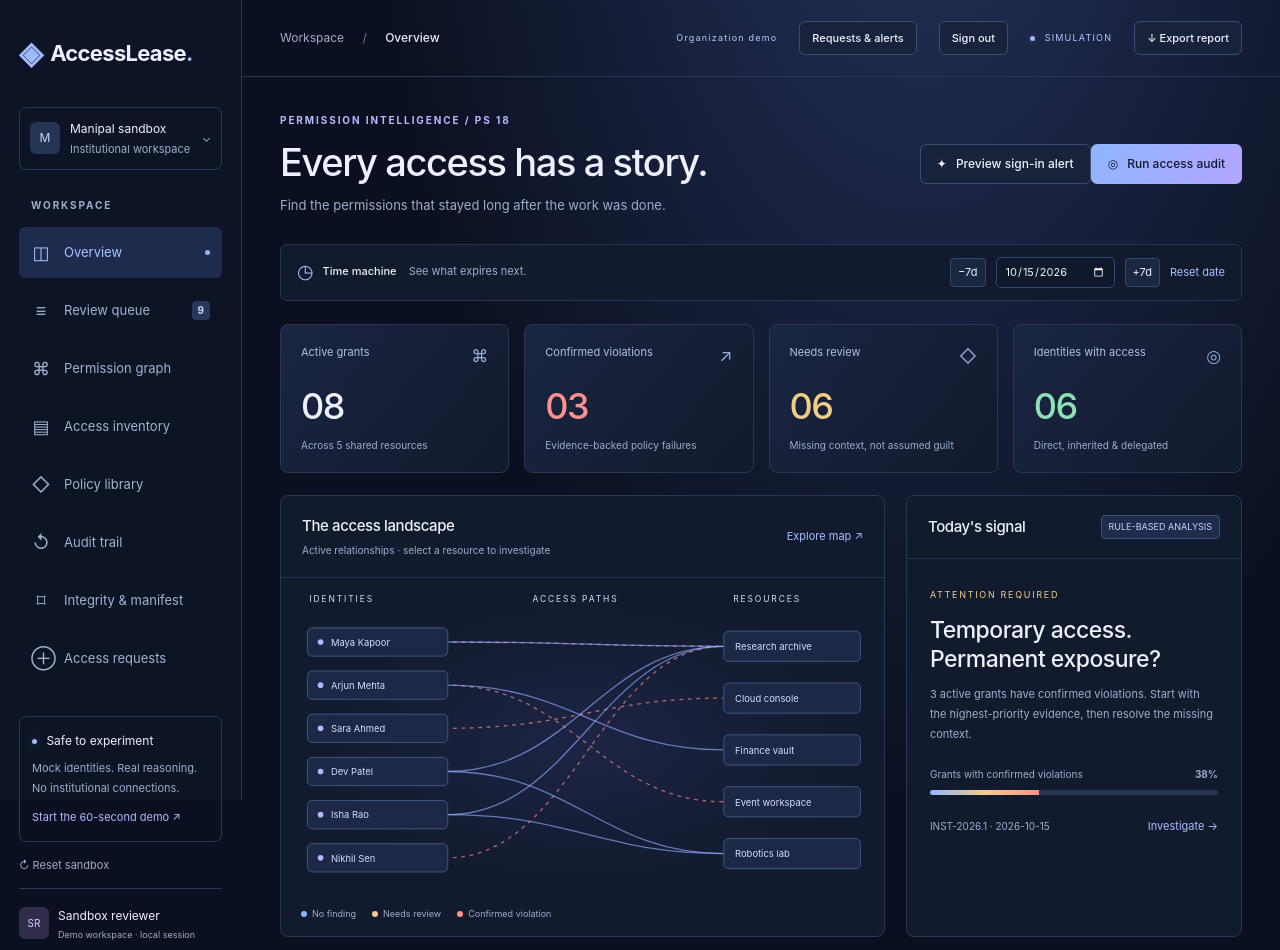
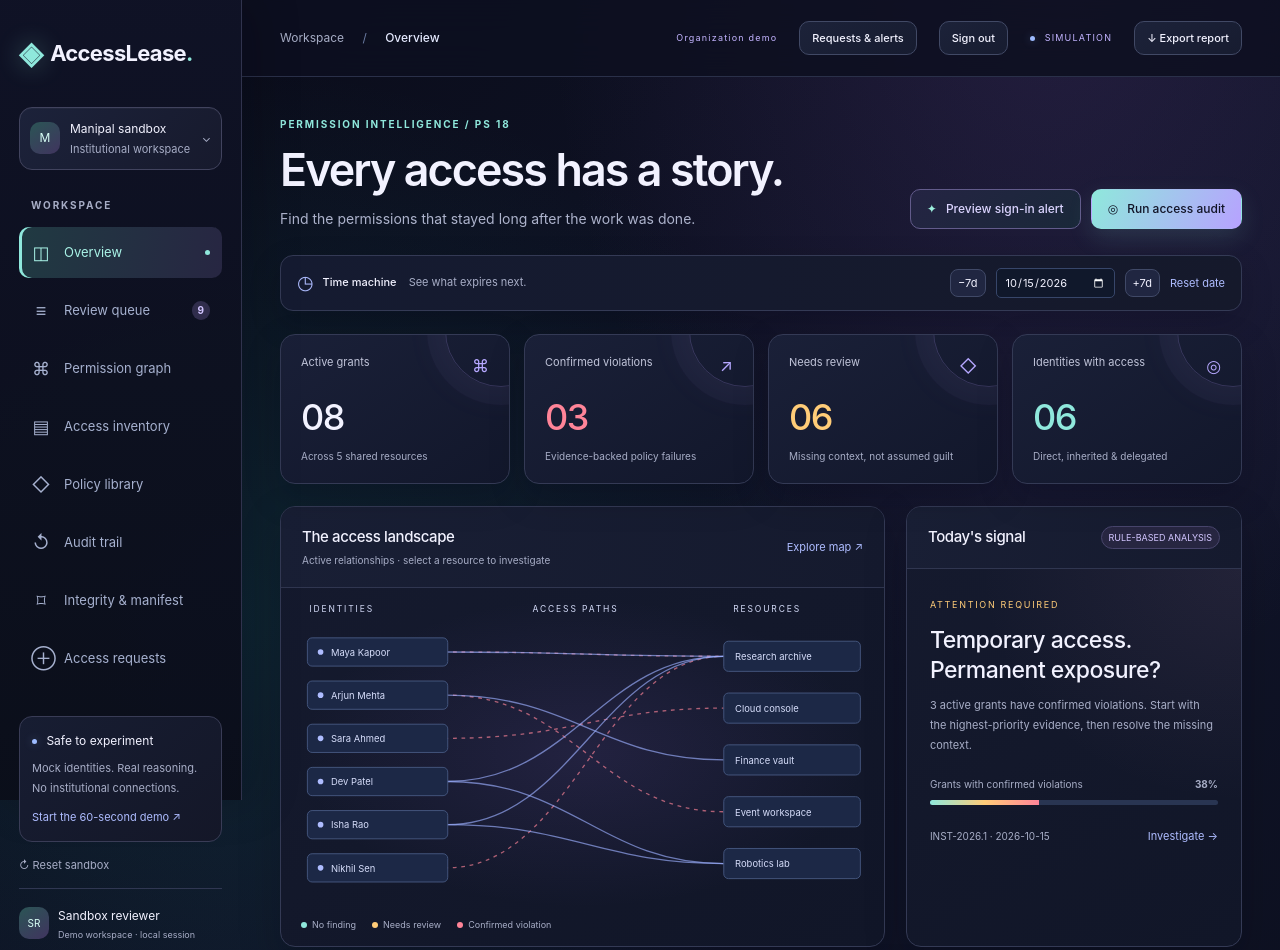
Before and after one commit to anureet1606-a11y/accesslease, a website: page organization.html in a window 1280 px wide. Shown: the top 950 px of the page. Drawn offline with Linux system fonts and the light colour scheme.

Commit message:
Refresh organization workspace visual design

```diff
--- a/style.css
+++ b/style.css
@@ -96,3 +96,66 @@ dialog{background:#141d33;border-color:#44547c}
 .student-signin-popup__close:hover{color:#fff}
 @keyframes studentNoticeIn{from{opacity:0;transform:translateY(-7px)}to{opacity:1;transform:translateY(0)}}
 @media(max-width:600px){.student-signin-popup{top:68px;right:12px;width:calc(100vw - 24px)}}
+
+
+/* Aurora workspace refresh */
+:root{--bg:#0a0c1b;--panel:#12172b;--panel2:#191f37;--line:#303752;--text:#f2f2ff;--muted:#a7adc6;--mint:#8fe8dc;--red:#ff8498;--amber:#ffcc78;--blue:#b5a5ff}
+body{min-height:100vh;background:radial-gradient(ellipse at 82% -4%,#794ca833 0,transparent 34%),radial-gradient(ellipse at 18% 40%,#147c7730 0,transparent 42%),linear-gradient(135deg,#090b18,#11152a 55%,#0b0e1b)}
+.sidebar{background:linear-gradient(180deg,#101326f5,#0b0e1af5);border-color:#30334d;box-shadow:12px 0 45px #03040b30}
+.brandmark,.branddot{color:#8fe8dc;text-shadow:0 0 26px #8fe8dc55}
+.workspace{border-color:#41435e;border-radius:13px;background:linear-gradient(130deg,#1c223a,#171a2d);box-shadow:inset 0 1px #ffffff08}
+.workspace-icon,.avatar{border-radius:10px;background:linear-gradient(145deg,#2b5555,#40345f);color:#d9fff7}
+.nav{border-radius:10px;transition:background .18s,color .18s,transform .18s}
+.nav:hover{background:#1a2238;color:#fff;transform:translateX(2px)}
+.nav.active{background:linear-gradient(100deg,#203a42,#272642);color:#a9f3e7;box-shadow:inset 3px 0 #8fe8dc}
+.nav b{border-radius:99px;background:#302d4c;color:#d2c5ff}
+.sandbox-card{border-radius:13px;border-color:#393c56;background:linear-gradient(140deg,#171d32,#141728)}
+.topbar{position:sticky;top:0;z-index:4;background:#0d1020d9;backdrop-filter:blur(18px);border-color:#2a3049}
+.environment{color:#c3b4ff}
+main{padding-top:40px}
+.page-heading{margin-bottom:26px;align-items:flex-end}
+.page-heading h1{font-size:clamp(32px,3.5vw,47px);letter-spacing:-1.9px;font-weight:600}
+.page-heading .eyebrow{color:#8fe8dc}
+.subtitle{font-size:14px;color:#adb3cc}
+.heading-actions{display:flex;align-items:center;gap:10px;flex-wrap:wrap}
+.button{border-radius:10px;border-color:#414965;background:linear-gradient(145deg,#1c2239,#171c30);transition:transform .18s,box-shadow .18s,background .18s}
+.button:hover{background:linear-gradient(145deg,#262e4c,#202541);box-shadow:0 9px 25px #05061177;transform:translateY(-2px)}
+.button.primary{background:linear-gradient(115deg,#8fe8dc,#b7a2ff);border-color:transparent;color:#111427;box-shadow:0 9px 25px #8fe8dc22}
+.button.primary:hover{background:linear-gradient(115deg,#a9f5e9,#c9baff)}
+.button.alert-preview{background:linear-gradient(140deg,#242443,#1a2839);border-color:#625b8b;color:#dbd4ff}
+.button.alert-preview span{color:#9df1de}
+.simulation-bar{border-radius:13px;background:linear-gradient(110deg,#151b31,#15192b);border-color:#343a55;box-shadow:0 12px 32px #05061033}
+.icon-button{border-radius:8px;background:#202641;border-color:#404967}
+.stats{gap:14px}
+.stat{border-radius:15px;border-color:#343a55;background:linear-gradient(145deg,#1a2038,#12172b);box-shadow:0 13px 35px #05061035;transition:transform .18s,border-color .18s}
+.stat:hover{transform:translateY(-3px);border-color:#555777}
+.stat:after{content:"";position:absolute;width:110px;height:110px;right:-48px;top:-60px;border-radius:50%;border:1px solid #b7a2ff33;box-shadow:0 0 0 18px #b7a2ff09,0 0 48px #b7a2ff12}
+.stat .stat-label{position:relative;z-index:1;color:#c0c4d9}
+.stat .glyph{color:#b6a8ff}
+.stat:nth-child(2) .stat-value{color:#ff8498}
+.stat:nth-child(3) .stat-value{color:#ffcc78}
+.stat:nth-child(4) .stat-value{color:#8fe8dc}
+.panel{border-radius:15px;background:linear-gradient(150deg,#151a2e,#111628);border-color:#343a55;box-shadow:0 16px 42px #04050d35}
+.panel-head{border-color:#303650;background:linear-gradient(100deg,#191f35,#151a2e)}
+.panel-head .tag{border-radius:99px;border-color:#48456c;background:#272641;color:#d2c5ff}
+.graph-wrap{background:radial-gradient(ellipse at center,#654c9b31,transparent 66%)}
+.graph-wrap:before{background-image:radial-gradient(#9a8ad533 .7px,transparent .7px)}
+.graph-svg .edge:not(.edge-risk){stroke:#9bafff}
+.graph-svg .node:hover rect,.graph-svg .node:focus rect{stroke:#9cf1de}
+.signal-body{background:radial-gradient(ellipse at 100% 0,#9c72991c,transparent 55%)}
+th{background:#11172a}
+tbody tr:hover{background:#1c2239}
+.review-button{border-radius:8px}
+.badge{border-radius:99px}
+dialog{background:linear-gradient(145deg,#1c2138,#111628);border-color:#4d5175;border-radius:17px}
+#drawer{background:linear-gradient(150deg,#171c31,#101526)}
+#toast{border-radius:12px;background:#1e2945;border-color:#6575a9;box-shadow:0 12px 45px #0008}
+.student-signin-popup{border-color:#6e6495;background:linear-gradient(145deg,#23253f,#171c30);box-shadow:0 24px 80px #000a,0 0 35px #9d7df322;border-radius:16px}
+.student-signin-popup__icon{background:linear-gradient(145deg,#294f54,#493863);color:#a5f5df;border-radius:12px}
+.student-signin-popup__body p{color:#c5c8dc}
+.student-signin-popup__link{color:#9cf0dd}
+.student-signin-popup__close{color:#a7acc6}
+@media(max-width:1150px){.page-heading{align-items:flex-start}.heading-actions{margin-top:26px}}
+@media(max-width:900px){.page-heading{display:block}.heading-actions{margin-top:18px}.stats{gap:11px}}
+@media(max-width:600px){main{padding-top:25px}.heading-actions{display:grid;grid-template-columns:1fr 1fr}.heading-actions .button{white-space:normal;min-height:44px;padding-inline:10px}.stat{border-radius:12px}.panel{border-radius:12px}}
+@media(prefers-reduced-motion:reduce){.nav,.button,.stat{transition:none}}
```
